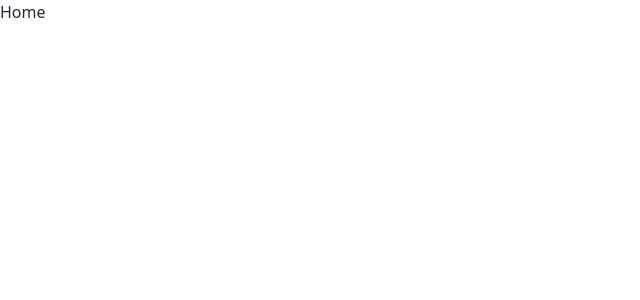
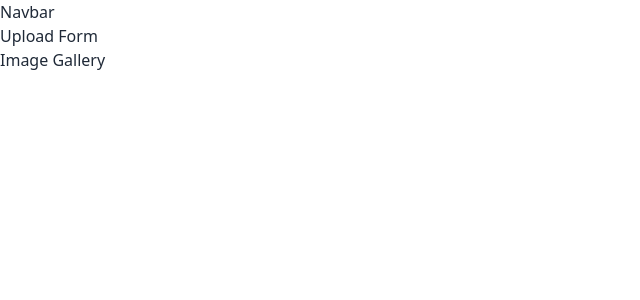
Before and after one commit to laevad/laevad-gallery, a React (Vite) app: page / in a window 1280 px wide. Shown: the top 300 px of the page, without its empty margins (0-640 px from the left). Built offline with nearby package versions, Linux system fonts and the light colour scheme.

Commit message:
added components to the home

```diff
--- a/src/components/ImageGallery.tsx
+++ b/src/components/ImageGallery.tsx
@@ -1,5 +1,9 @@
 export const ImageGallery = () => {
 	return (
-		<></>
+		<>
+		<div>
+			<h1>Image Gallery</h1>
+		</div>
+		</>
 	)
 }
--- a/src/components/Navbar.tsx
+++ b/src/components/Navbar.tsx
@@ -1,5 +1,9 @@
 export const Navbar = () => {
 	return (
-		<></>
+		<>
+			<div>
+				<h1>Navbar</h1>
+			</div>
+		</>
 	)
 }
--- a/src/components/UploadForm.tsx
+++ b/src/components/UploadForm.tsx
@@ -1,5 +1,9 @@
 export const UploadForm = () => {
 	return (
-		<></>
+		<>
+			<div>
+				<h1>Upload Form</h1>
+			</div>
+		</>
 	)
 }
--- a/src/pages/Home.tsx
+++ b/src/pages/Home.tsx
@@ -1,8 +1,14 @@
+import {Navbar} from "../components/Navbar.tsx";
+import {UploadForm} from "../components/UploadForm.tsx";
+import {ImageGallery} from "../components/ImageGallery.tsx";
+
 export const Home = () => {
 	return (
 		<>
 		<div>
-			<h1>Home</h1>
+			<Navbar/>
+			<UploadForm/>
+			<ImageGallery/>
 		</div>
 		</>
 	)
```
